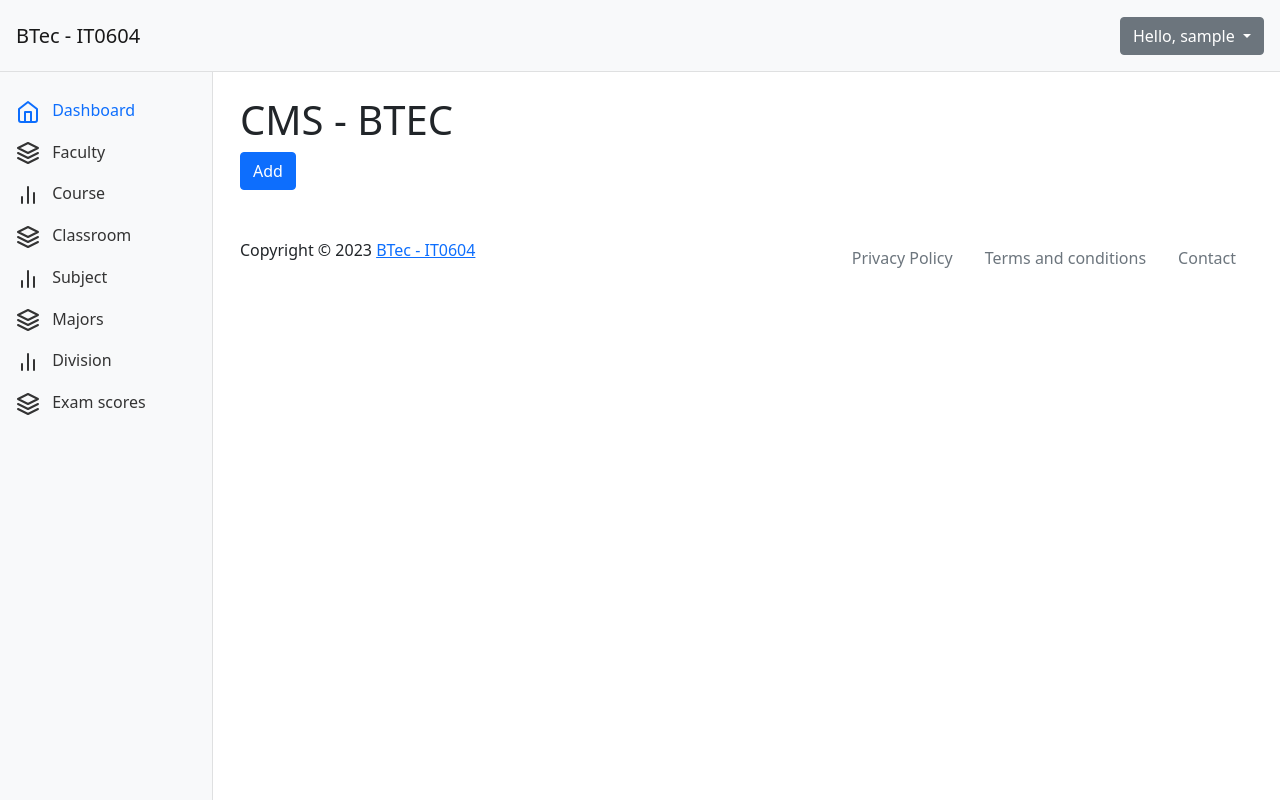
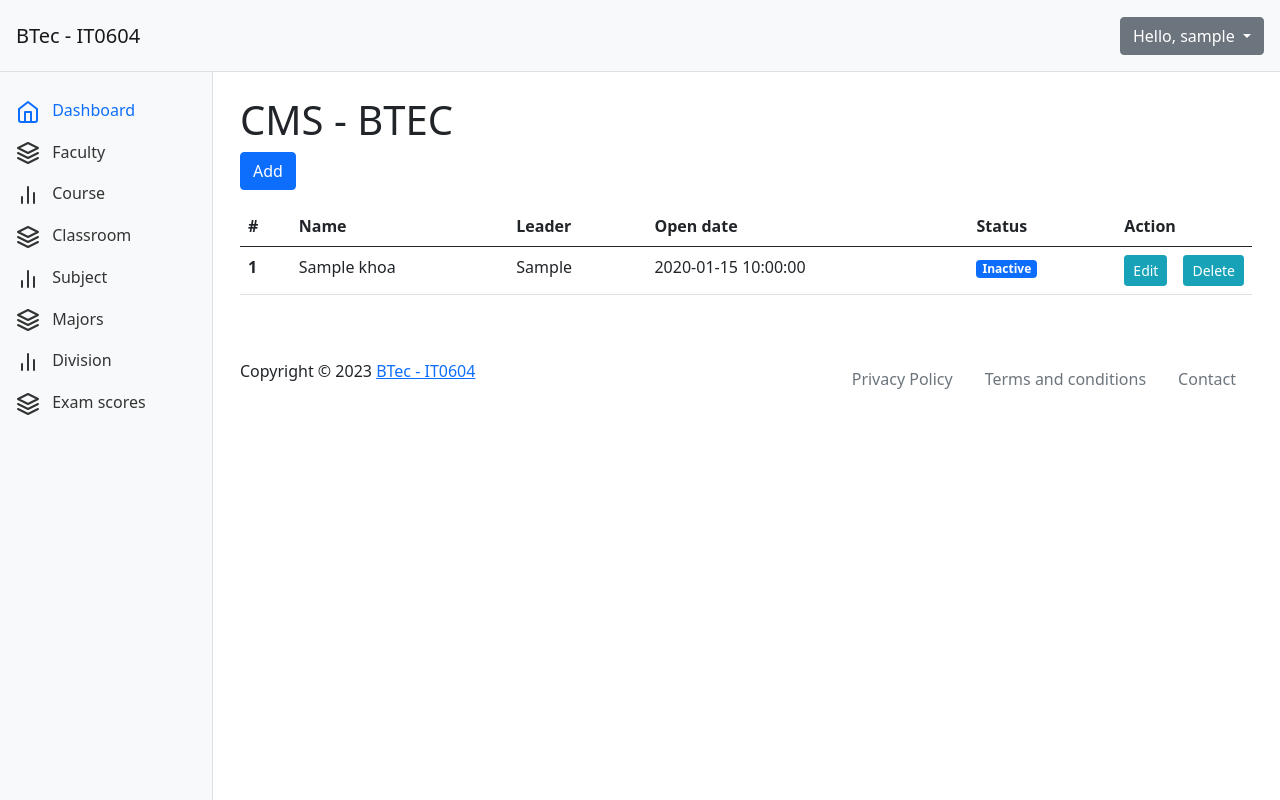
Before and after one commit to ThanhTrieu/sql-curd-it0604, a PHP site: page /faculty.php in a window 1280 px wide. Run offline with PHP 8.4, Linux system fonts and the light colour scheme; the visitor is signed in with stand-in values (Sample User, id 1); tables that the repository leaves empty or names only in its code hold one stand-in row (values such as "Sample post"); some libraries are stand-ins or nearby versions.

Commit message:
update code

```diff
--- a/database.php
+++ b/database.php
@@ -5,6 +5,8 @@ function connection()
     try {
 
         $dbh = new PDO('mysql:host=localhost;dbname=students_system', 'root', '');
+        $dbh->setAttribute(PDO::ATTR_ERRMODE, PDO::ERRMODE_EXCEPTION);
+        $dbh->setAttribute(PDO::ATTR_EMULATE_PREPARES, false);
         return $dbh;
     } catch (PDOException $e) {
         print "Error!: " . $e->getMessage() . "<br/>";
--- a/faculty.php
+++ b/faculty.php
@@ -19,8 +19,23 @@ switch($method){
     case 'handle-add':
         handleAdd();
         break;
+    case 'delete':
+        handleDelete();
+        break;
 }
 
+function handleDelete(){
+    if(isset($_POST['btnDel'])){
+        $id = $_POST['id'] ?? 0;
+        $id = is_numeric($id) && $id > 0 ? $id : 0;
+        $del = deleteFaculty($id);
+        if($del){
+            header("Location:faculty.php?state=success");
+        } else {
+            header("Location:faculty.php?state=fail");
+        }
+    }
+}
 function handleAdd() {
     if(isset($_POST['extra_id'])){
         $code = $_POST['extra_id'];
@@ -72,5 +87,6 @@ function add()  {
     require("views/faculty_add_view.php");
 }
 function index(){
+    $faculties = getListFaculty();
     require("views/faculty_view.php");
 }
--- a/faculty_model.php
+++ b/faculty_model.php
@@ -1,5 +1,36 @@
 <?php
 require "database.php";
+
+function deleteFaculty($id = 0){
+    $db = connection();
+    $checkDelete = false;
+    $sql = "DELETE FROM `khoa` WHERE `id` = :id ";
+    $stmt = $db->prepare($sql);
+    if($stmt){
+        $stmt->bindParam(":id", $id, PDO::PARAM_STR);
+        if($stmt->execute()){
+            $checkDelete = true;
+        }
+    }
+    disconnection($db);
+    return $checkDelete;
+}
+function getListFaculty(){
+    // lay all du lieu tu database
+    $data = [];
+    $db = connection();
+    $sql = "SELECT * FROM `khoa` GROUP BY `id` DESC";
+    $stmt = $db->prepare($sql);
+    if($stmt){
+        if($stmt->execute()){
+            if($stmt->rowCount() > 0){
+                $data = $stmt->fetchAll(PDO::FETCH_ASSOC);
+            }
+        }
+    }
+    disconnection($db);
+    return $data;
+}
 function insertFaculty($dataInsert = []){
     $code = $dataInsert['code'];
     $name = $dataInsert['name'];
--- a/views/faculty_view.php
+++ b/views/faculty_view.php
@@ -3,6 +3,41 @@
 <div class="content">
     <h1> CMS - BTEC</h1>
     <a class="btn btn-primary" href="./faculty.php?m=add"> Add </a>
+    <table class="table my-3">
+        <thead>
+            <tr>
+                <th scope="col">#</th>
+                <th scope="col">Name</th>
+                <th scope="col">Leader</th>
+                <th scope="col">Open date</th>
+                <th scope="col">Status</th>
+                <th scope="col" colspan="2" width="5%">Action</th>
+            </tr>
+        </thead>
+        <tbody>
+            <?php foreach($faculties as $key => $item): ?>
+            <tr>
+                <th scope="row"><?= $item['extra_id']; ?></th>
+                <td><?= $item['name']; ?></td>
+                <td><?= $item['leader']; ?></td>
+                <td><?= $item['open_date']; ?></td>
+                <td>
+                    <span class="badge bg-primary"><?= $item['status'] == 1 ? 'Active' : 'Inactive'; ?></span>
+                </td>
+                <td>
+                    <a class="btn btn-info btn-sm" href="#"> Edit</a>
+                </td>
+                <td>
+                    <form action="faculty.php?m=delete" method="post">
+                        <input type="hidden" name="id" value="<?= $item['id']; ?>" >
+                        <button name="btnDel" type="submit" class="btn btn-info btn-sm"> Delete</button>
+                    </form>
+
+                </td>
+            </tr>
+            <?php endforeach; ?>
+        </tbody>
+    </table>
 </div>
 
 <?php require("views/footer.php"); ?>
```
